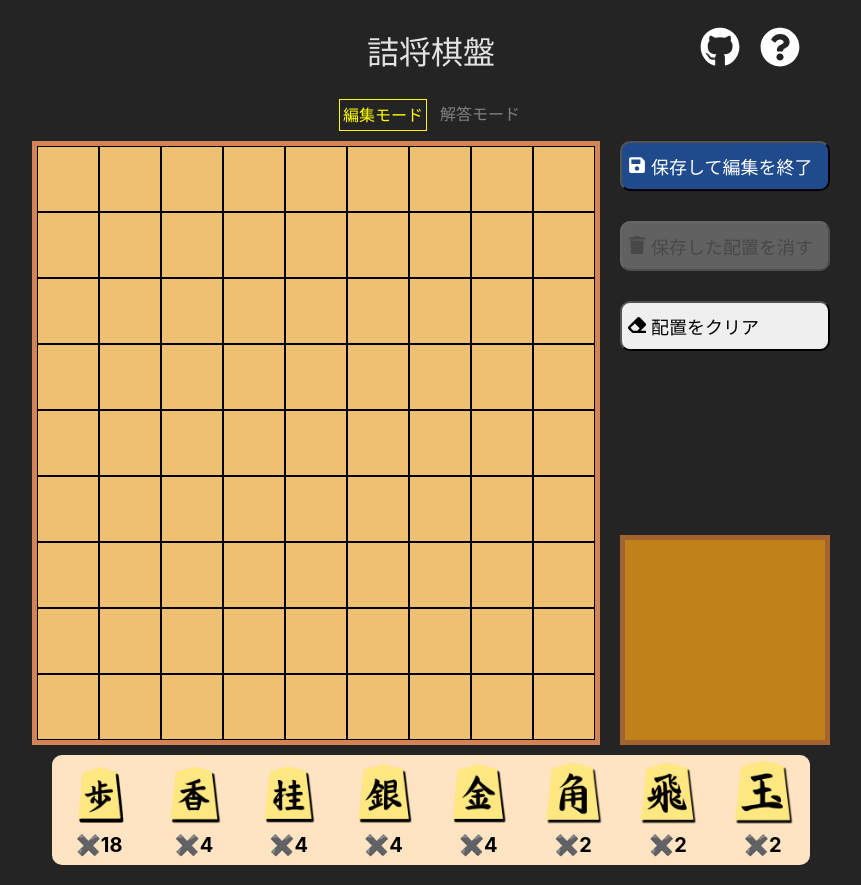
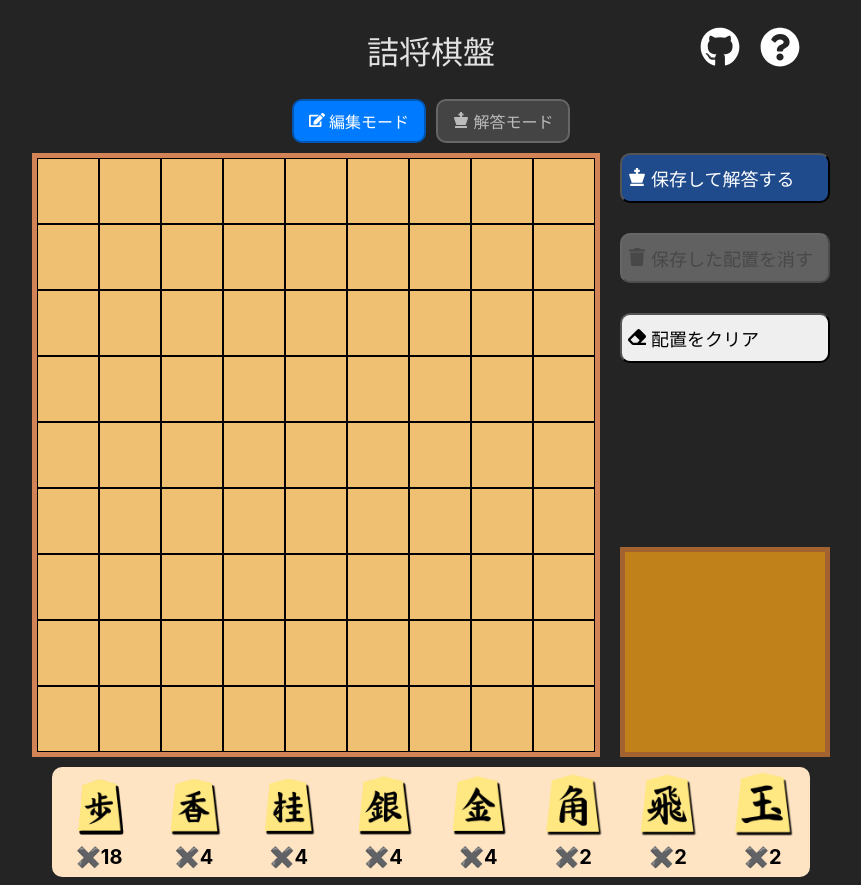
Before and after one commit to wai-doi/tsumeshogi-ban, a React (Vite) app: page / in a window 1280 px wide. Shown: the whole page, without its empty margins (209-1070 px from the left). Built offline with nearby package versions, Linux system fonts and the light colour scheme.

Commit message:
モードの表示を切り替えのボタンにする

```diff
--- a/src/components/Board.css
+++ b/src/components/Board.css
@@ -6,15 +6,31 @@
   font-weight: bold;
 }
 
+.mode-button {
+  padding: 8px 15px;
+  font-size: 16px;
+  font-weight: bold;
+  border-radius: 10px;
+  transition: all 0.3s ease;
+}
+
 .active-mode {
-  padding: 3px;
-  color: yellow;
-  border: 1px solid yellow;
+  color: white;
+  background-color: #007bff;
+  border: 2px solid #0056b3;
 }
 
 .inactive-mode {
-  padding: 3px;
-  color: gray;
+  color: #bbb;
+  background-color: #444;
+  border: 2px solid #666;
+}
+
+.inactive-mode:hover {
+  cursor: pointer;
+  background-color: #666;
+  border-color: white;
+  transform: scale(1.05);
 }
 
 .row {
--- a/src/components/Board.tsx
+++ b/src/components/Board.tsx
@@ -13,7 +13,6 @@ import {
   useSensors,
 } from '@dnd-kit/core'
 import {
-  FaSave,
   FaTrash,
   FaEraser,
   FaEdit,
@@ -21,6 +20,7 @@ import {
   FaAngleLeft,
   FaAngleRight,
   FaAngleDoubleRight,
+  FaChessKing,
 } from 'react-icons/fa'
 
 export type PieceKind =
@@ -188,17 +188,29 @@ export default function Board() {
   function renderMode() {
     return (
       <div className="mode">
-        <div className={mode == 'edit' ? 'active-mode' : 'inactive-mode'}>
-          編集モード
-        </div>
-        <div className={mode == 'solve' ? 'active-mode' : 'inactive-mode'}>
-          解答モード
-        </div>
+        <button
+          className={
+            'mode-button ' + (mode == 'edit' ? 'active-mode' : 'inactive-mode')
+          }
+          onClick={handleSwitchToEdit}
+        >
+          <FaEdit /> 編集モード
+        </button>
+        <button
+          className={
+            'mode-button ' + (mode == 'solve' ? 'active-mode' : 'inactive-mode')
+          }
+          onClick={handleSaveBoard}
+        >
+          <FaChessKing /> 解答モード
+        </button>
       </div>
     )
   }
 
   function handleSaveBoard() {
+    if (mode === 'solve') return
+
     // 保存している盤面と同じであれば、確認ダイアログは表示しない
     if (isEqual(savedPieces, pieces) || confirm('盤面の編集を終了しますか？')) {
       localStorage.setItem('pieces', JSON.stringify(pieces))
@@ -224,6 +236,8 @@ export default function Board() {
   }
 
   function handleSwitchToEdit() {
+    if (mode === 'edit') return
+
     setMode('edit')
   }
 
@@ -269,7 +283,7 @@ export default function Board() {
                     className="button switch-mode-button"
                     onClick={handleSaveBoard}
                   >
-                    <FaSave /> 保存して編集を終了
+                    <FaChessKing /> 保存して解答する
                   </button>
                   <button
                     className="button"
```
